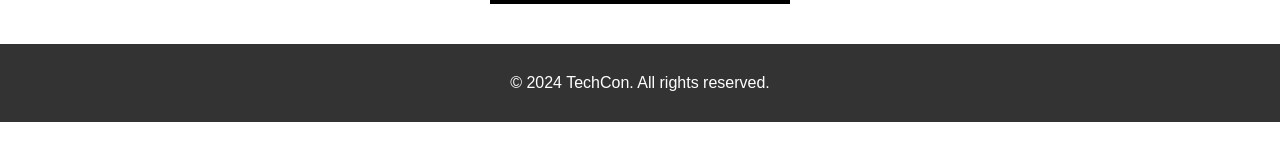
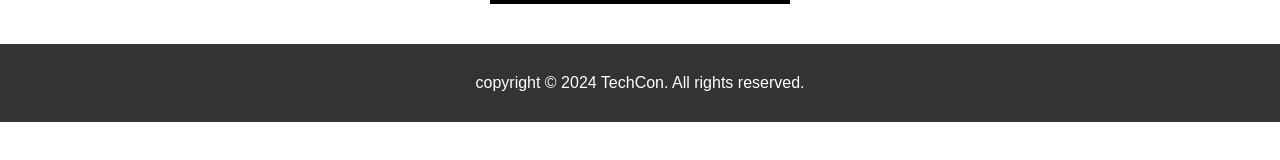
Before and after one commit to Julius7431/TechCon_HTML, a plain HTML site: page techcon_website/index.html in a window 1280 px wide. Shown: the part 459-619 px from the top of the page. Drawn offline with Linux system fonts and the light colour scheme; grey boxes are pictures that could not be loaded.

```diff
--- a/techcon_website/index.html
+++ b/techcon_website/index.html
@@ -80,7 +80,7 @@
         </section>
     </main>
     <footer>
-        <p>&copy; 2024 TechCon. All rights reserved.</p>
+        <p>copyright &copy; 2024 TechCon. All rights reserved.</p>
     </footer>
 </body>
 </html>
```
